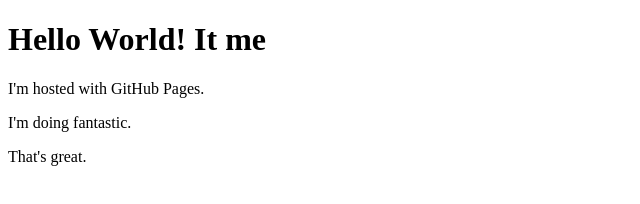
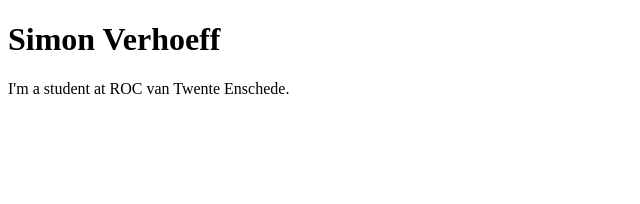
Before and after one commit to Hiddio/Hiddio.github.io, a plain HTML site: page index.html in a window 1280 px wide. Shown: the whole page, without its empty margins (0-640 px from the left). Drawn offline with Linux system fonts and the light colour scheme.

Commit message:
Changed message on home page

```diff
--- a/index.html
+++ b/index.html
@@ -1,9 +1,7 @@
 <!DOCTYPE html>
 <html>
 <body>
-<h1>Hello World! It me</h1>
-<p>I'm hosted with GitHub Pages.</p>
-<p>I'm doing fantastic.</p>
-<p>That's great.</p>
+<h1>Simon Verhoeff</h1>
+<p>I'm a student at ROC van Twente Enschede.</p>
 </body>
 </html>
```
